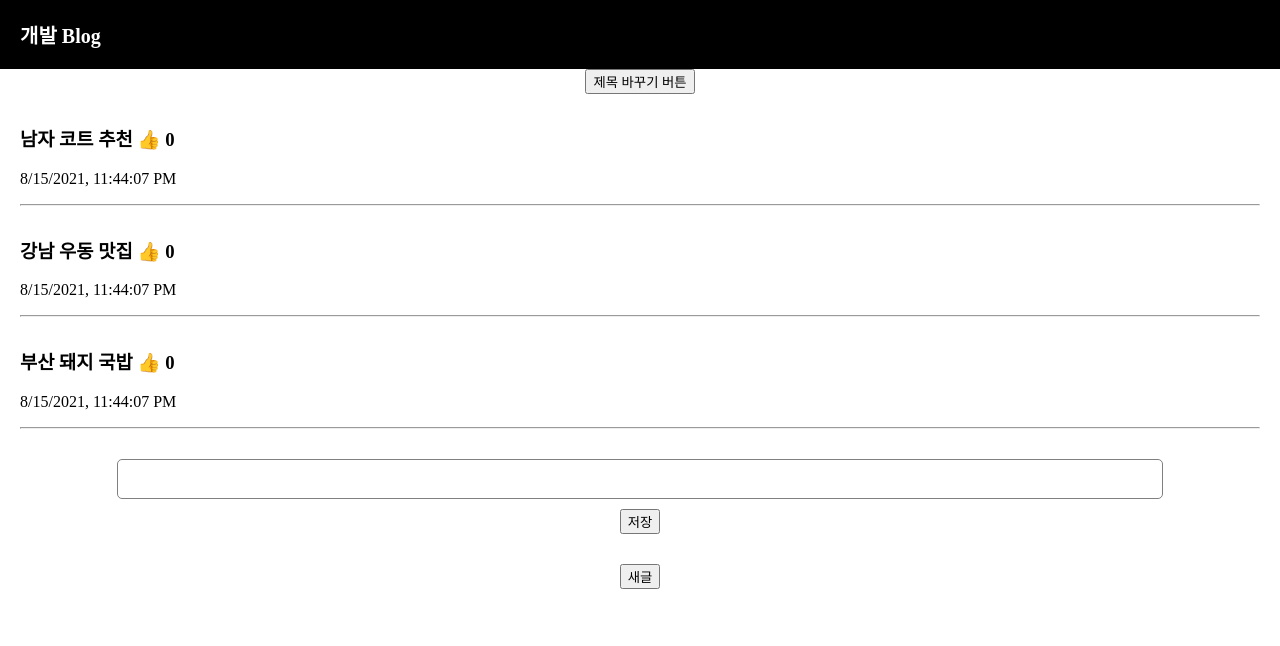
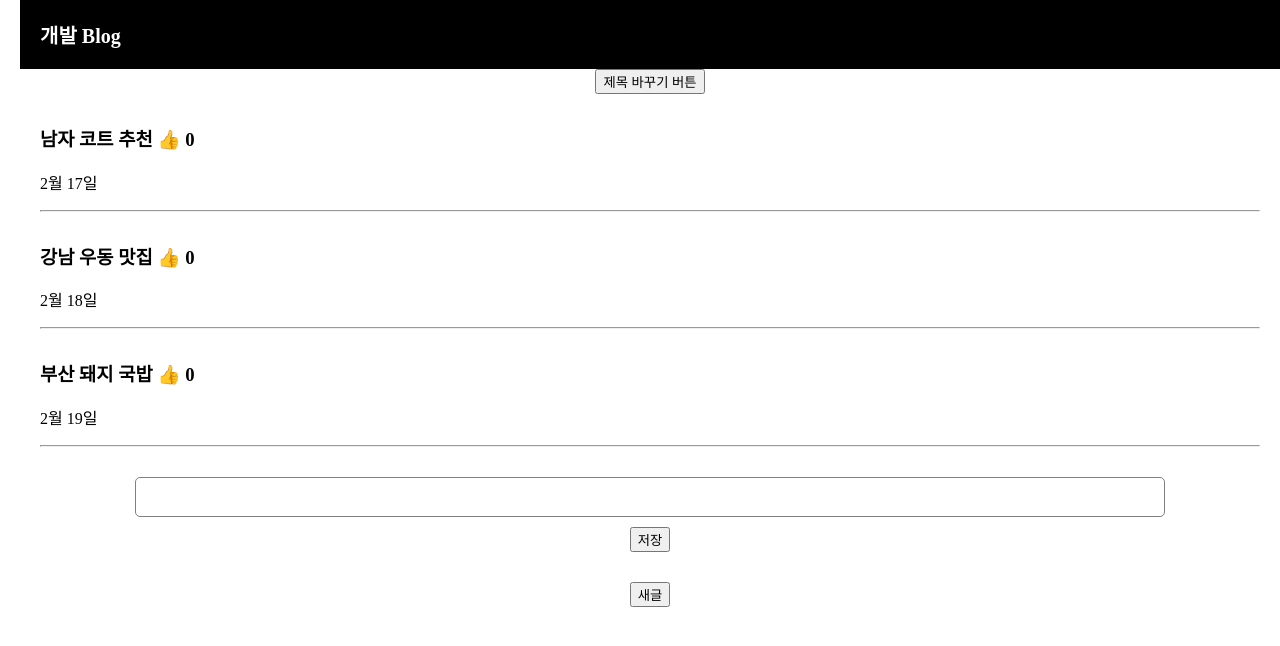
Before and after one commit to sms0330/Blog_React, a React (Create React App) app: page / in a window 1280 px wide. Shown: the top 646 px of the page. Built offline with nearby package versions, Linux system fonts and the light colour scheme.

Commit message:
Added current date

```diff
--- a/src/App.css
+++ b/src/App.css
@@ -4,6 +4,7 @@
 
 body {
   font-family: 'Times New Roman';
+  padding-left: 20px;
 }
 
 .modal {
--- a/src/App.js
+++ b/src/App.js
@@ -9,8 +9,9 @@ function App() {
   let [따봉, 따봉변경] = useState([0, 0, 0]);
   let [modal, modal변경] = useState(false);
   let [누른제목, 누른제목변경] = useState(0);
-  let [작성날짜, 작성날짜변경] = useState(new Date().toLocaleString())
+  let [작성날짜, 작성날짜변경] = useState(['2월 17일', '2월 18일', '2월 19일'])
   let [입력값, 입력값변경] = useState('');
+  let currentDate = new Date().toLocaleString();
 
 
   function 제목바꾸기(){
@@ -39,7 +40,7 @@ function App() {
               <h3 onClick={ ()=>{ 누른제목변경(i) }} > { 글 }
                 <span onClick={ 각각따봉 }> 👍 </span> { 따봉[i] }
               </h3>
-                <p> { 작성날짜 } </p>
+                <p> { 작성날짜[i] } </p>
                 <hr/>
             </div>
           )
@@ -47,10 +48,9 @@ function App() {
       }
 
 
-
       <div className="publish">
         <input onChange={ (e)=>{ 입력값변경(e.target.value) } } />
-        <button onClick={ ()=>{ 글제목변경([입력값, ...글제목]) } }>저장</button>
+        <button onClick={ ()=>{ 글제목변경([입력값, ...글제목]); 작성날짜변경([currentDate,...작성날짜]) } }>저장</button>
       </div>
 
       <button onClick={ ()=>{ modal변경(!modal)} }>새글</button>
```
